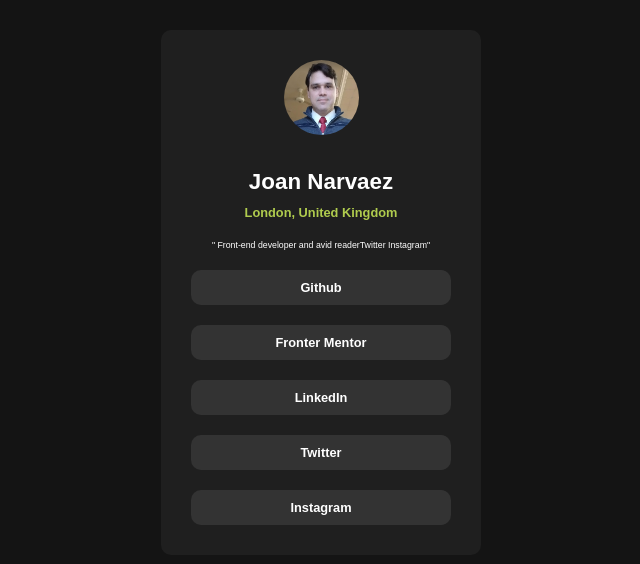
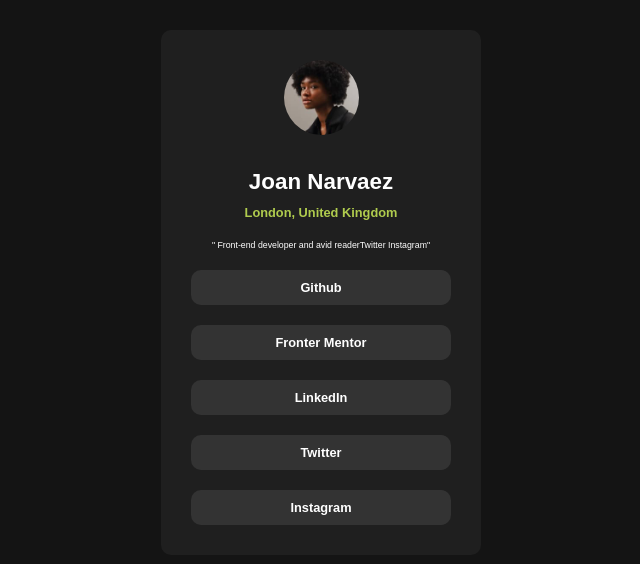
Before and after one commit to jimjoa29/Reto-Front-Mentor-Social-links, a plain HTML site: page index.html in a window 1280 px wide. Shown: the part 108-672 px from the top of the page, without its empty margins (319-959 px from the left). Drawn offline with Linux system fonts and the light colour scheme.

Commit message:
Personalizando foto y nombre

```diff
--- a/index.html
+++ b/index.html
@@ -20,7 +20,7 @@
 
 
   <section class="container">
-    <img class="container__img" src="./assets/images/foto-carnet.png"">
+    <img class="container__img" src="./assets/images/avatar-jessica.png.jpeg"">
     <h1 class=" container__titulo">Joan Narvaez</h1>
     <p class="container__ubicacion">London, United Kingdom</p>
     <p class="container__description">" Front-end developer and avid readerTwitter Instagram"</p>
```
Also changed, not shown: assets/images/foto-carnet.png (deleted).
